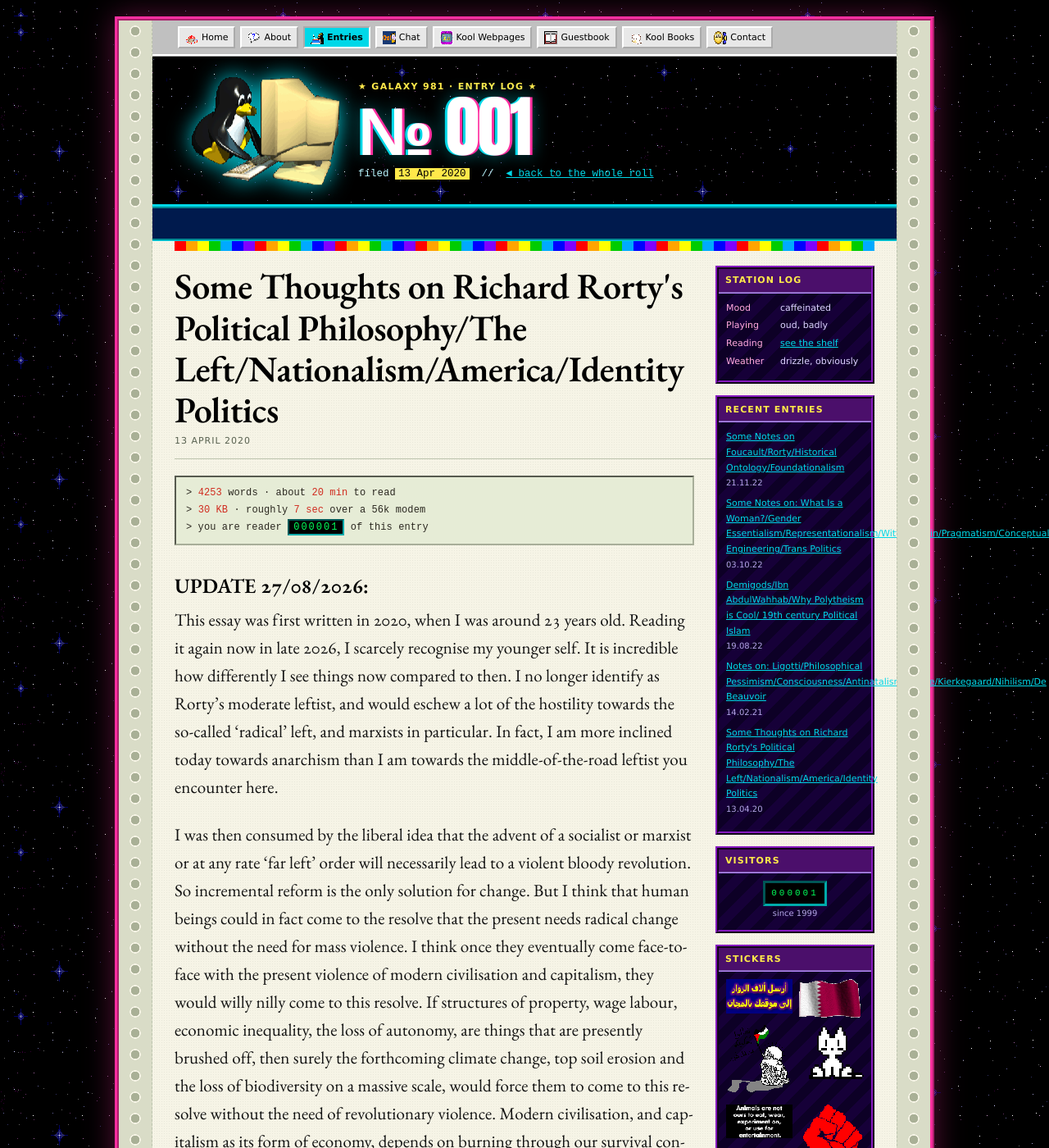
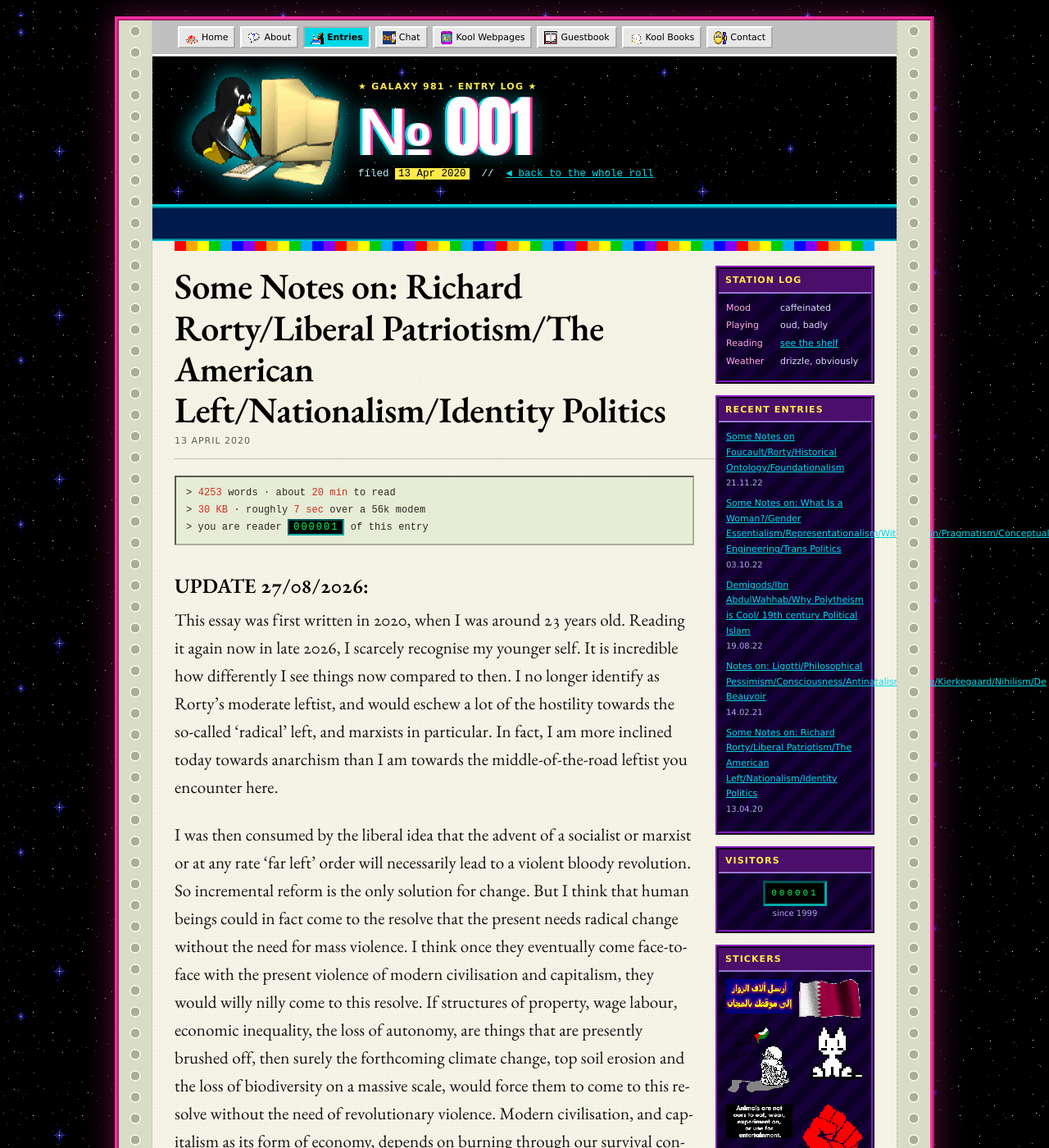
Before and after one commit to Catofminerva/Catofminerva.github.io, a Jekyll site: the page built from _posts/2020-04-13-rorty.md, in a window 1280 px wide and 1400 px high. Shown: the whole window at 82% size. Built offline with Jekyll 4.4.1, drawn with Linux system fonts in a browser that asks for light colours; comment, search, counter and statistics services are not loaded.

Commit message:
Update 2020-04-13-rorty.md

```diff
--- a/_posts/2020-04-13-rorty.md
+++ b/_posts/2020-04-13-rorty.md
@@ -1,6 +1,6 @@
 ---
 layout: post
-title: "Some Thoughts on Richard Rorty's Political Philosophy/The Left/Nationalism/America/Identity Politics"
+title: "Some Notes on: Richard Rorty/Liberal Patriotism/The American Left/Nationalism/Identity Politics"
 permalink: /rorty
 ---
 
```
